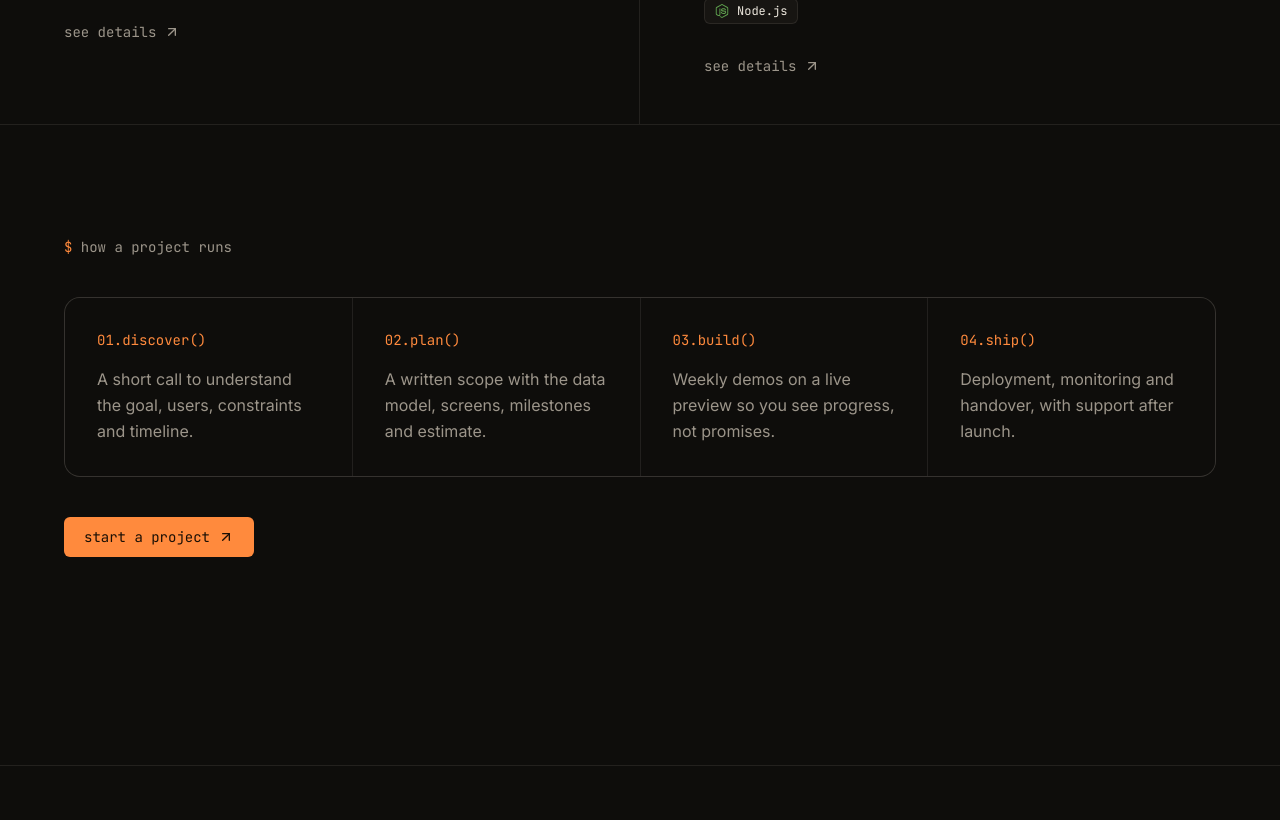
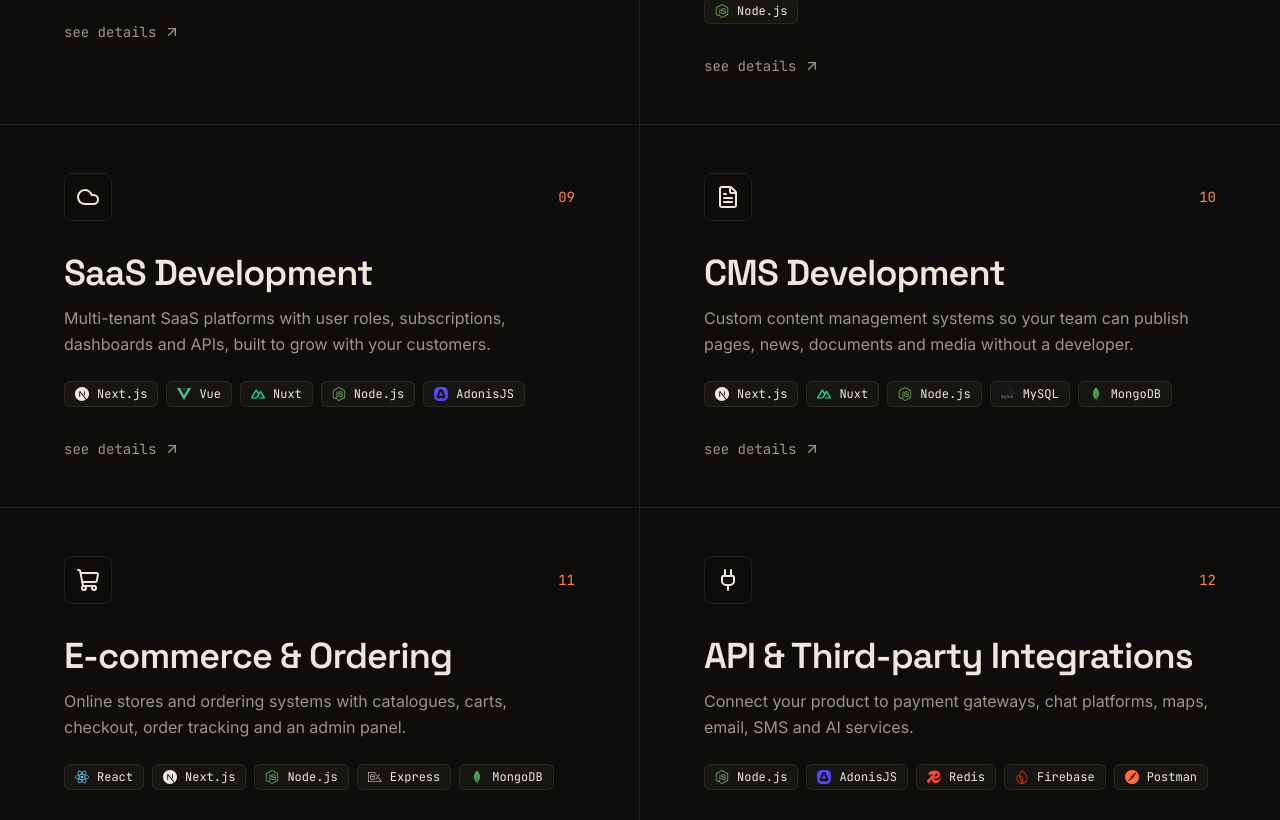
Before and after one commit to ABDULAHAD118/Personal-Portfolio, a Next.js app: page /services in a window 1280 px wide. Shown: the part 1980-2800 px from the top of the page. Built offline with nearby package versions, Linux system fonts and the light colour scheme.

Commit message:
Add SaaS, CMS, e-commerce and integrations services

```diff
--- a/app/lib/content.ts
+++ b/app/lib/content.ts
@@ -100,6 +100,7 @@ export const stackIcons: Record<string, TechIconSource> = {
     'Chart.js': si.siChartdotjs,
     Lighthouse: si.siLighthouse,
     Sentry: si.siSentry,
+    Stripe: si.siStripe,
 };
 
 // How a typical engagement runs; shown on the services pages.
--- a/assets/assets.ts
+++ b/assets/assets.ts
@@ -823,6 +823,97 @@ export const serviceData = [
             'bitlogicx-website',
         ],
     },
+    {
+        icon: assets.web_icon,
+        slug: 'saas',
+        title: 'SaaS Development',
+        description:
+            'Multi-tenant SaaS platforms with user roles, subscriptions, dashboards and APIs, built to grow with your customers.',
+        intro: 'I build software-as-a-service products where many organisations share one platform, each with its own users, data and settings.',
+        deliverables: [
+            'Multi-tenant architecture with data separation',
+            'Sign-up, onboarding and role-based access',
+            'Subscription plans and billing',
+            'Customer and admin dashboards',
+            'Scalable APIs, CI/CD and cloud hosting',
+        ],
+        stack: [
+            'Next.js',
+            'Vue',
+            'Nuxt',
+            'Node.js',
+            'AdonisJS',
+            'MySQL',
+            'Redis',
+            'Stripe',
+        ],
+        projects: ['opal-sip', 'cliqbot', 'wealthsync'],
+    },
+    {
+        icon: assets.web_icon,
+        slug: 'cms',
+        title: 'CMS Development',
+        description:
+            'Custom content management systems so your team can publish pages, news, documents and media without a developer.',
+        intro: 'A content system shaped around your organisation, so editors can update the site themselves while it stays fast and search-friendly.',
+        deliverables: [
+            'Custom admin panel for pages, news and media',
+            'Document libraries with search and filters',
+            'Roles and approval for editors',
+            'Multi-language content',
+            'SEO fields, sitemaps and fast page loads',
+        ],
+        stack: [
+            'Next.js',
+            'Nuxt',
+            'Node.js',
+            'MySQL',
+            'MongoDB',
+            'Tailwind CSS',
+        ],
+        projects: ['information-commission-gambia', 'bitlogicx-website'],
+    },
+    {
+        icon: assets.web_icon,
+        slug: 'ecommerce',
+        title: 'E-commerce & Ordering',
+        description:
+            'Online stores and ordering systems with catalogues, carts, checkout, order tracking and an admin panel.',
+        intro: 'Shops and ordering apps that make it easy to browse, buy and track an order, with the back office to run it.',
+        deliverables: [
+            'Product or menu catalogue with search',
+            'Cart, checkout and online payments',
+            'Order tracking for customers',
+            'Admin panel for products, orders and stock',
+            'Email notifications and receipts',
+        ],
+        stack: ['React', 'Next.js', 'Node.js', 'Express', 'MongoDB', 'Stripe'],
+        projects: ['bite-savor'],
+    },
+    {
+        icon: assets.ui_icon,
+        slug: 'api-integrations',
+        title: 'API & Third-party Integrations',
+        description:
+            'Connect your product to payment gateways, chat platforms, maps, email, SMS and AI services.',
+        intro: 'I connect your app to the services it depends on, with secure authentication, webhooks and error handling that copes when the other side fails.',
+        deliverables: [
+            'Payment gateway integration',
+            'Chat platforms and bots such as Zoho Cliq',
+            'OAuth and single sign-on',
+            'Webhooks and background jobs',
+            'Email, SMS and push notifications',
+        ],
+        stack: [
+            'Node.js',
+            'AdonisJS',
+            'Redis',
+            'Firebase',
+            'Postman',
+            'Stripe',
+        ],
+        projects: ['cliqbot', 'opal-sip', 'weather-app'],
+    },
 ];
 
 export const infoList = [
```
Also changed, not shown: app/lib/service-icons.ts (+8 -0 lines).
